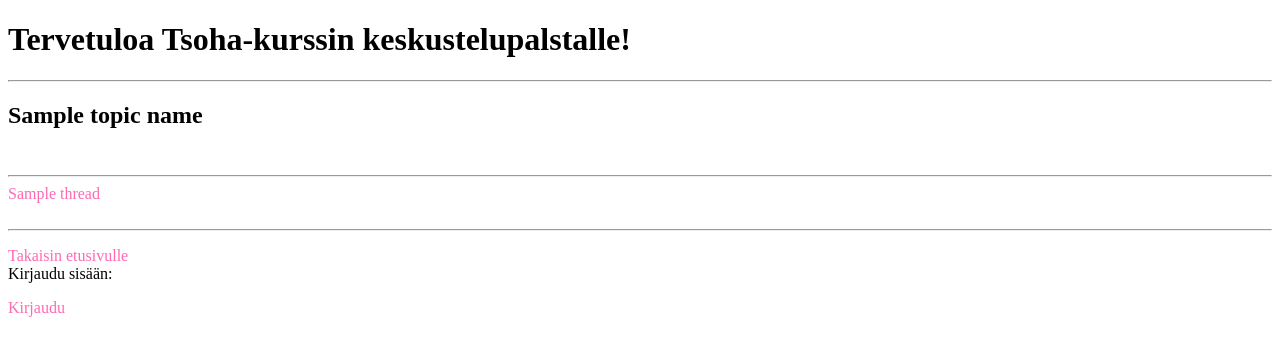
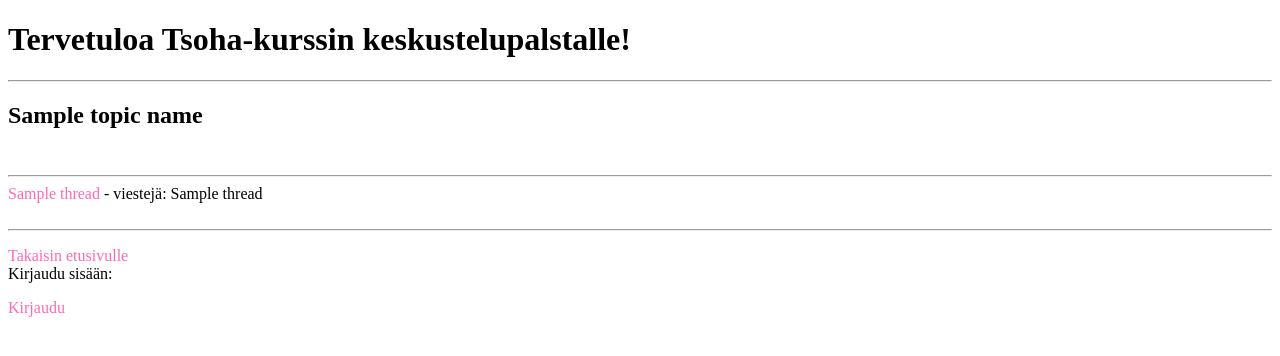
Before and after one commit to ounisk/TSOHA_harjoitustyo, a Flask app: template templates/topic.html in a window 1280 px wide. Shown: the top 356 px of the page. Run offline with Flask 2, Linux system fonts and the light colour scheme; the template is opened without the code that fills it: most values are stand-ins (such as "Sample title", 1, 10 or a date in 2020).

Commit message:
Include # of msg per thread

```diff
--- a/templates/topic.html
+++ b/templates/topic.html
@@ -13,7 +13,7 @@ a {
 <h2>{{topic_name}}</h2><br>
 <hr>
 {%for thread in threads%}
-<a href="/topic/{{topic_id}}/thread/{{thread.id}}">{{thread.thread}} </a> <br>
+<a href="/topic/{{topic_id}}/thread/{{thread.id}}">{{thread.thread}}</a> - viestejä: {{thread[3]}} <br>
 {%endfor%}<br>
 <hr>
 <p>
```
